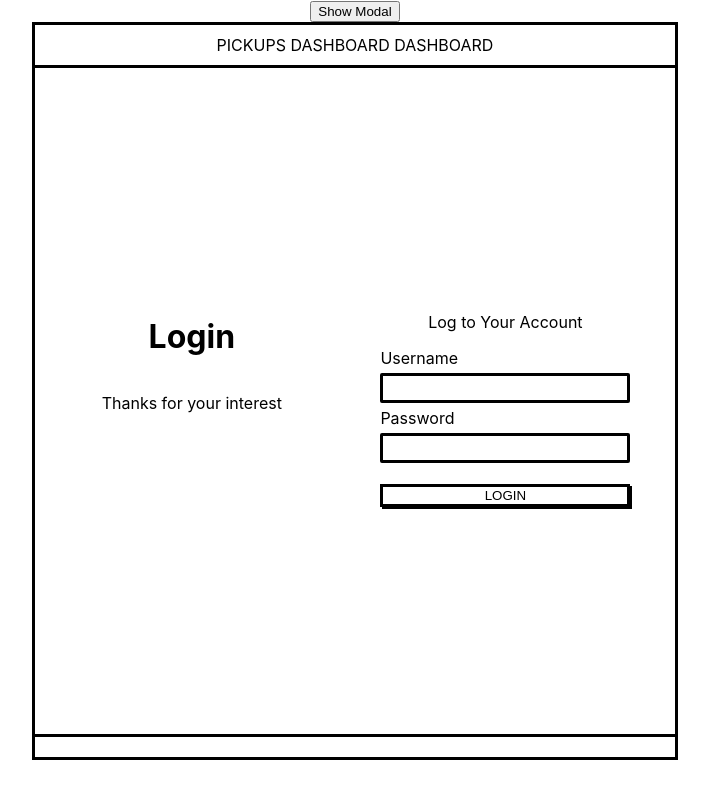
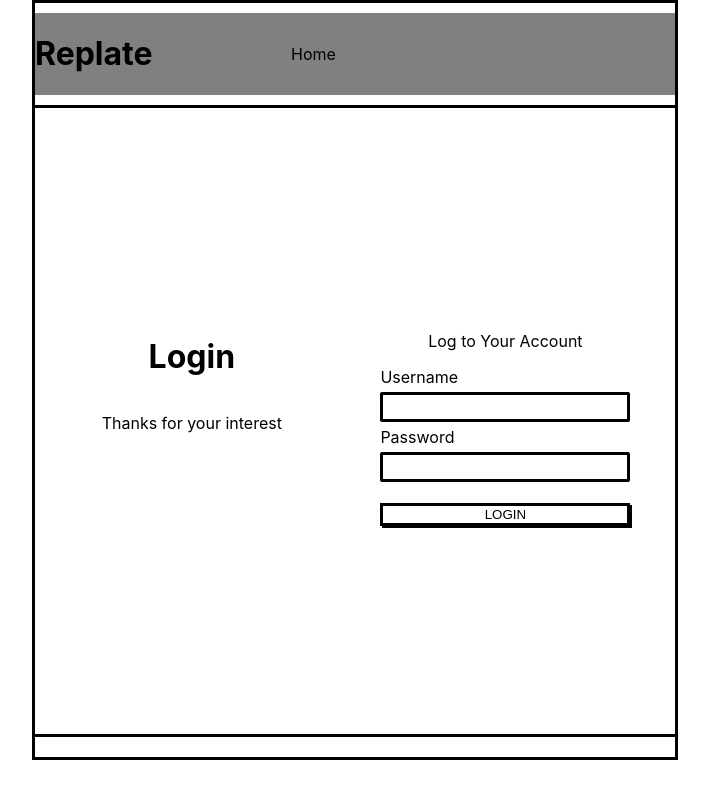
Before and after one commit to Replate-EU/Frontend, a React (Create React App) app in the folder front-end/: page /login in a window 1280 px wide. Shown: the whole page, without its empty margins (285-994 px from the left). Built offline with nearby package versions, Linux system fonts and the light colour scheme; no server answers.

Commit message:
made some changes to navbar component and styling

```diff
--- a/front-end/src/App.css
+++ b/front-end/src/App.css
@@ -67,7 +67,14 @@
   align-items: center;
   background-color: grey;
   width: 100%;
-  margin: 0 100px;
+  margin: 0 auto;
+}
+
+nav {
+  display: flex;
+  justify-content: space-between;
+  width: 60%;
+  align-items: center;
 }
 
 .active {
--- a/front-end/src/App.js
+++ b/front-end/src/App.js
@@ -14,7 +14,7 @@ import styled from "styled-components";
 import FormBusiness from "./Components/Business/FormBusiness";
 import FormVolunteer from "./Components/Volunteer/FormVolunteer";
 import Login from "./Components/Login";
-import Modal from "./Components/Modal/Modal";
+// import Modal from "./Components/Modal/Modal";
 import Navbar from "./Components/Navbar";
 import SignUp from "./Components/SignUp";
 import { Container, Borders } from "./Components/styled";
@@ -30,13 +30,12 @@ function App({ appState, user, checkToken }) {
   }, []);
   return (
     <div className="App">
-      <Modal />
       <Borders>
-        <nav>
+        <Navbar />
+        {/* <nav>
           <NavLink exact to="/login" activeClassName="active" replace>
             LOGIN
           </NavLink>{" "}
-          {/* if logged in, then display: none */}
           <NavLink
             exact
             to="/volunteer/pickups"
@@ -45,7 +44,6 @@ function App({ appState, user, checkToken }) {
           >
             PICKUPS
           </NavLink>{" "}
-          {/* if not logged in, then display: none */}
           <NavLink
             exact
             to="/volunteer/dashboard"
@@ -54,7 +52,6 @@ function App({ appState, user, checkToken }) {
           >
             DASHBOARD
           </NavLink>{" "}
-          {/*display only when volunteer logged in*/}
           <NavLink
             exact
             to="/business/dashboard"
@@ -63,8 +60,7 @@ function App({ appState, user, checkToken }) {
           >
             DASHBOARD
           </NavLink>{" "}
-          {/*display only when business logged in*/}
-        </nav>
+        </nav> */}
       </Borders>
       <Container>
         <Switch>
--- a/front-end/src/Components/Navbar.js
+++ b/front-end/src/Components/Navbar.js
@@ -10,7 +10,17 @@ export default function Navbar() {
         <NavLink exact to="/">
           Home
         </NavLink>
-        {localStorage.getItem("token") ? <Modal /> : null}
+        {localStorage.getItem("token") ? (
+          <>
+            <NavLink to="/login">Login</NavLink>
+            {localStorage.getItem("account_type") ? (
+              <NavLink to="/volunteer/dashboard">Dashboard</NavLink>
+            ) : (
+              <NavLink to="/business/dashboard">Dashboard</NavLink>
+            )}
+            <Modal />
+          </>
+        ) : null}
       </nav>
     </div>
   );
```
